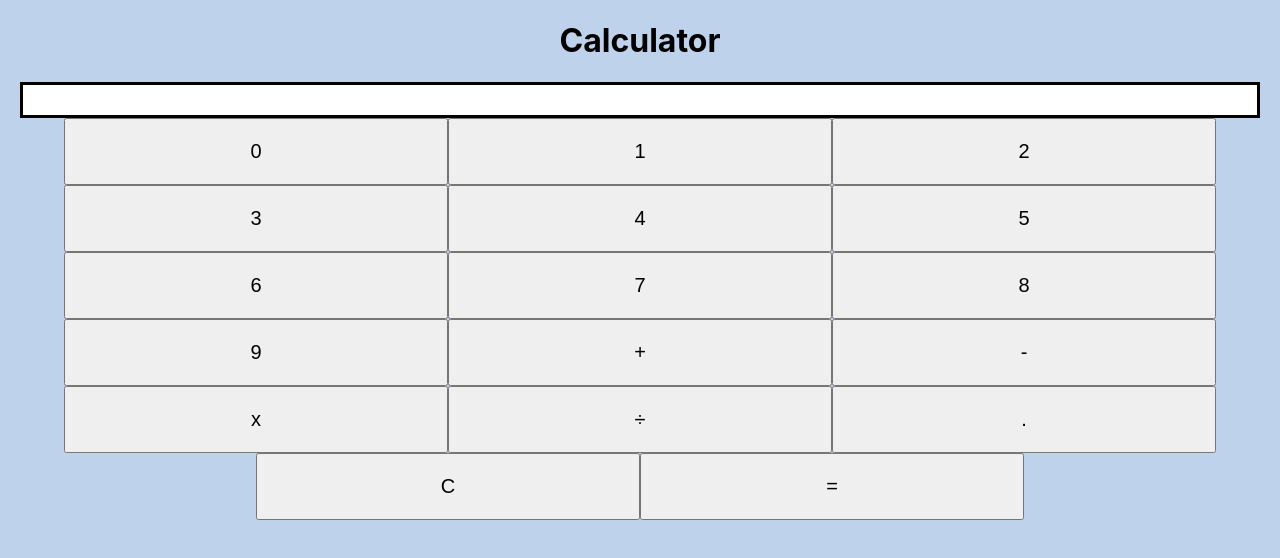
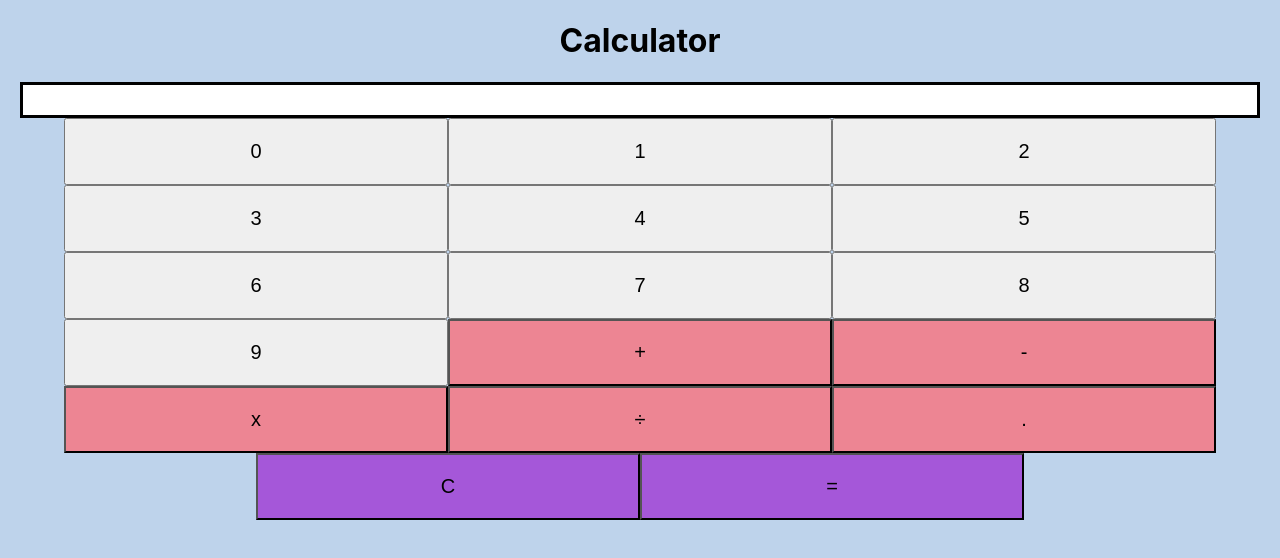
Before and after one commit to CedenoHernandez/calculator, a React (Create React App) app: page / in a window 1280 px wide. Shown: the top 558 px of the page. Built offline with nearby package versions, Linux system fonts and the light colour scheme.

Commit message:
Update styling

```diff
--- a/src/App.css
+++ b/src/App.css
@@ -31,3 +31,16 @@ button {
     font-size: 20px;
     text-align: center;
 }
+
+#subtract,
+#multiply,
+#decimal,
+#divide,
+#add {
+    background: #ed8593;
+}
+
+#clear,
+#equals {
+    background: #a557d9;
+}
--- a/src/components/KeypadComponent.js
+++ b/src/components/KeypadComponent.js
@@ -18,7 +18,7 @@ class KeypadComponent extends Component {
                 <button name="9" id="nine" onClick={e => this.props.onClick(e.target.name)}>9</button>
 
                 <button name="+" id="add" onClick={e => this.props.onClick(e.target.name)}>+</button>
-                <button name="-" id="subtact" onClick={e => this.props.onClick(e.target.name)}>-</button>
+                <button name="-" id="subtract" onClick={e => this.props.onClick(e.target.name)}>-</button>
                 <button name="*" id="multiply" onClick={e => this.props.onClick(e.target.name)}>x</button>
                 <button name="/" id="divide" onClick={e => this.props.onClick(e.target.name)}>÷</button>
 
```
